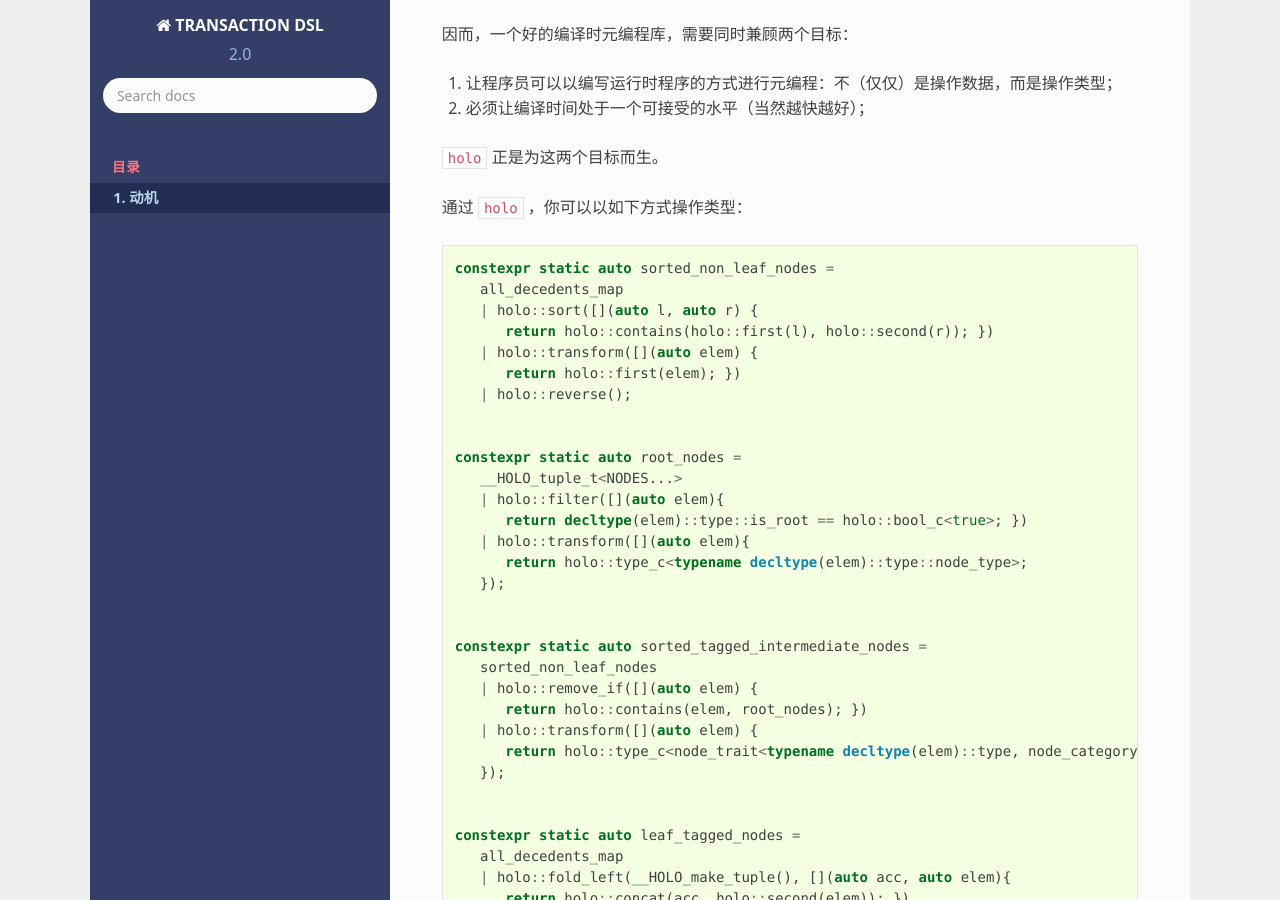
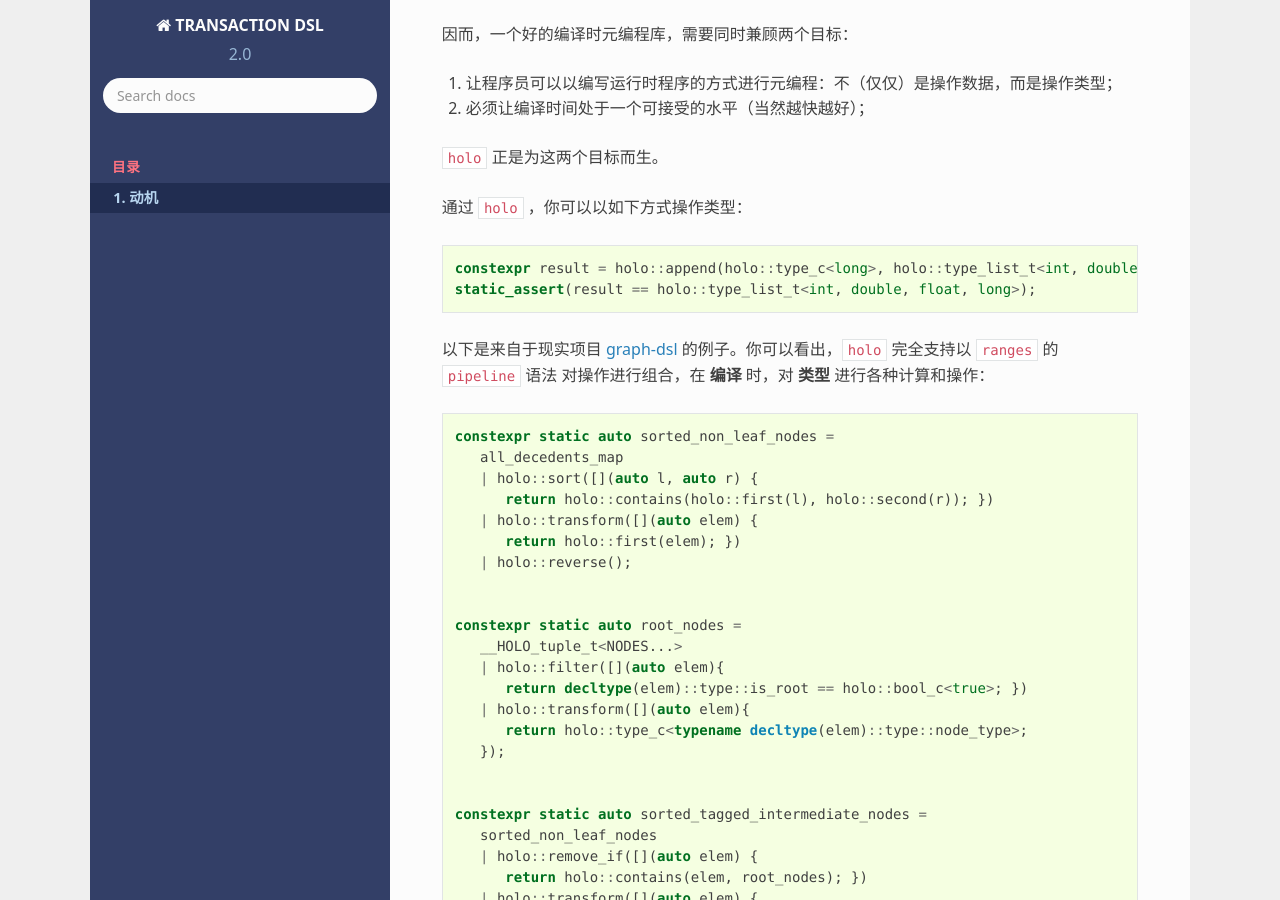
Before and after one commit to godsme/holo, a Sphinx documentation site: the page built from doc/source/motivation.rst, in a window 1280 px wide and 900 px high, scrolled down 418 px. Built offline with Sphinx 7.4.7 and the Read the Docs theme 2.0.0, drawn with Linux system fonts in a browser that asks for light colours; formulas are drawn with MathJax 3.

Commit message:
added motivation

```diff
--- a/doc/source/motivation.rst
+++ b/doc/source/motivation.rst
@@ -18,6 +18,17 @@
 ``holo`` 正是为这两个目标而生。
 
 通过 ``holo`` ，你可以以如下方式操作类型：
+
+.. code-block:: c++
+
+   constexpr result = holo::append(holo::type_c<long>, holo::type_list_t<int, double, float>);
+   static_assert(result == holo::type_list_t<int, double, float, long>);
+
+
+以下是来自于现实项目 graph-dsl_ 的例子。你可以看出，``holo`` 完全支持以 ``ranges`` 的 ``pipeline`` 语法
+对操作进行组合，在 **编译** 时，对 **类型** 进行各种计算和操作：
+
+.. _graph-dsl: https://github.com/godsme/graph-dsl
 
 .. code-block:: c++
 
```
